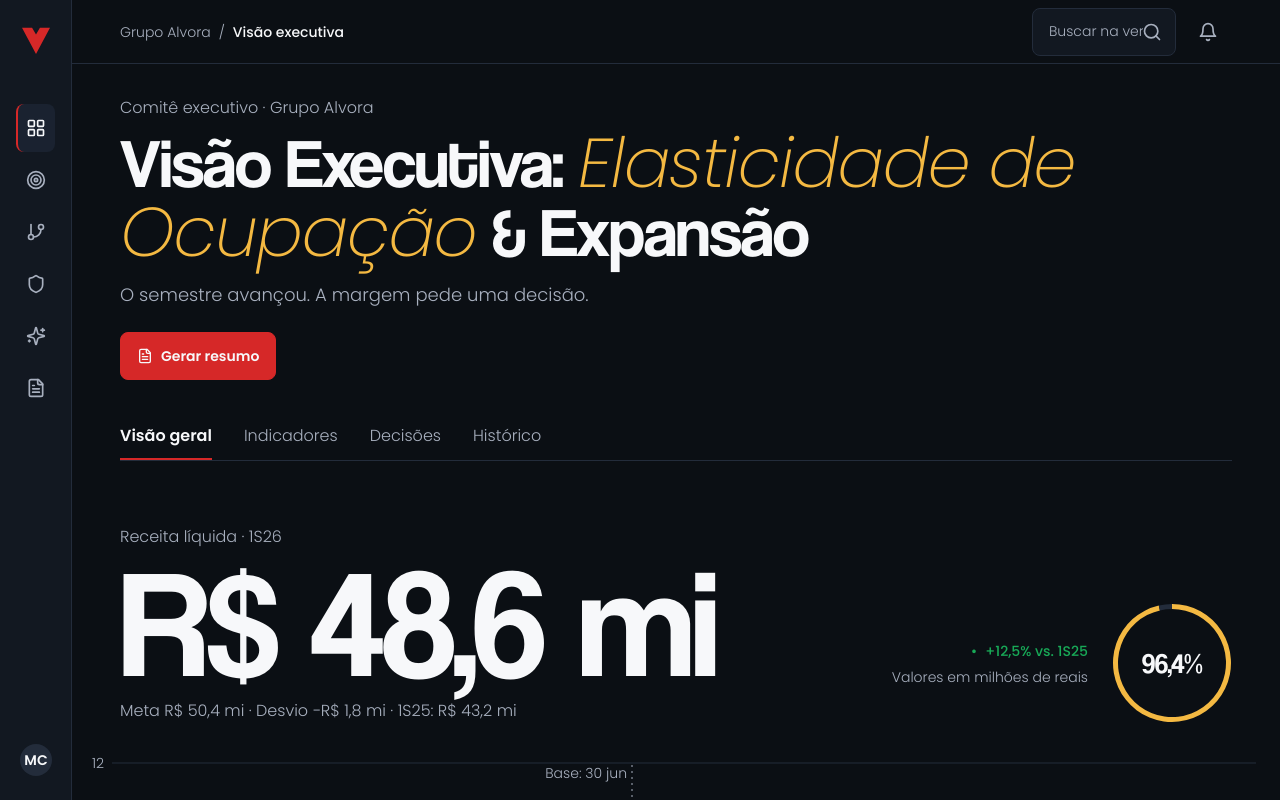
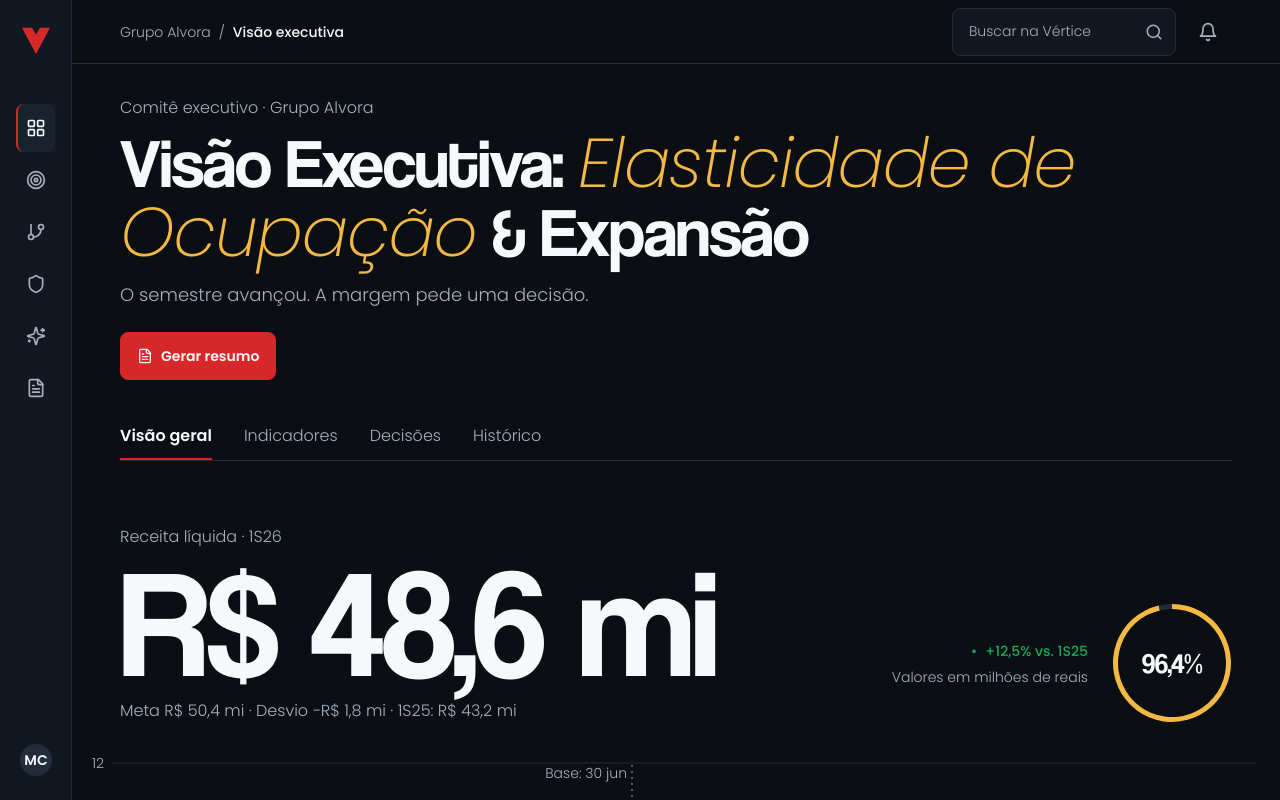
Before and after one commit to brunakury/vertice, a React (Vite) app: page / in a window 1280 px wide. Both pictures are taken after a click on the button "Acessar demonstração". Shown: the top 800 px of the page. Built offline with nearby package versions, Linux system fonts and the light colour scheme; a web font is replaced by a local one.

Commit message:
fix(ui): expande largura do campo de busca para evitar corte do texto placeholder

```diff
--- a/src/App.jsx
+++ b/src/App.jsx
@@ -95,10 +95,17 @@ const Topbar = ({ page, goto, onToast }) => {
       </nav>
       <div className="relative flex shrink-0 items-center gap-2">
         <form onSubmit={search} role="search" className="relative shrink-0">
-          <label htmlFor="busca" className="sr-only">Buscar na vertice</label>
-          <input id="busca" value={q} onChange={(e) => setQ(e.target.value)} placeholder="Buscar na vertice"
-            className="h-12 w-28 rounded-lg border border-[#232C3B] bg-[#121821] px-4 pr-8 text-sm font-light text-[#F7F8FA] transition-all duration-500 placeholder:text-[#A8B0BF] focus:w-44 focus:border-[#F4B942] sm:w-36 sm:focus:w-72" />
-          <button type="submit" aria-label="Buscar" className="absolute right-0 top-0 flex h-12 w-12 items-center justify-center text-[#A8B0BF] hover:text-[#F7F8FA]"><Search size={20} /></button>
+          <label htmlFor="busca" className="sr-only">Buscar na Vértice</label>
+          <input
+            id="busca"
+            value={q}
+            onChange={(e) => setQ(e.target.value)}
+            placeholder="Buscar na Vértice"
+            className="h-12 w-48 rounded-lg border border-[#232C3B] bg-[#121821] pl-4 pr-11 text-sm font-light text-[#F7F8FA] transition-all duration-300 placeholder:text-[#A8B0BF] focus:w-60 focus:border-[#F4B942] sm:w-56 sm:focus:w-80"
+          />
+          <button type="submit" aria-label="Buscar" className="absolute right-0 top-0 flex h-12 w-11 items-center justify-center text-[#A8B0BF] hover:text-[#F7F8FA]">
+            <Search size={18} />
+          </button>
         </form>
         <button onClick={() => setBell(!bell)} aria-label="Notificações" aria-expanded={bell} className="flex h-12 w-12 items-center justify-center rounded-lg text-[#A8B0BF] transition-colors hover:bg-[#1A2230] hover:text-[#F7F8FA]"><Bell size={20} /></button>
         {bell && (
```
